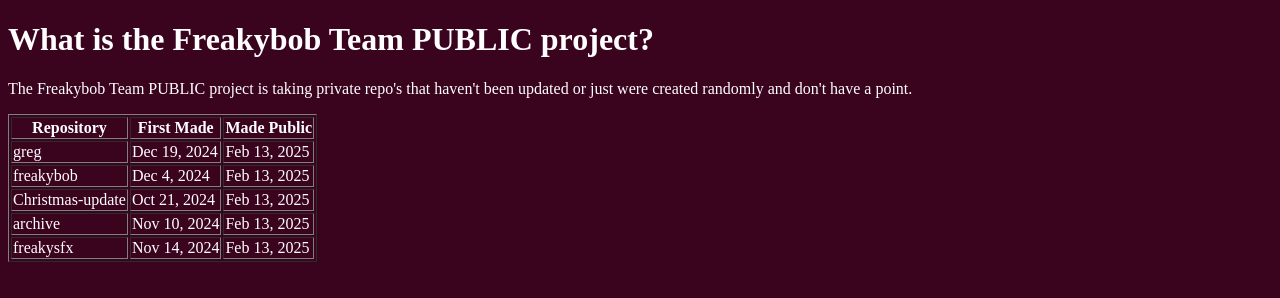
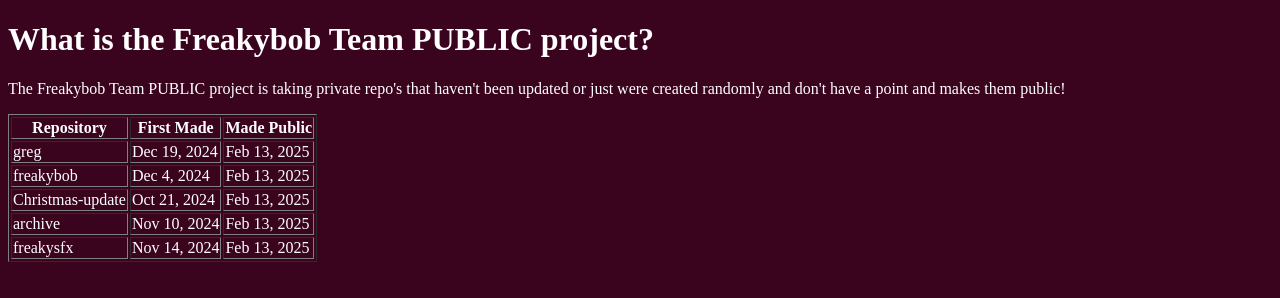
Before and after one commit to Freakybob-Team/Freakybob-Team-PUBLIC-project, a plain HTML site: page src/index.html in a window 1280 px wide. Drawn offline with Linux system fonts and the light colour scheme.

Commit message:
Update index.html

```diff
--- a/src/index.html
+++ b/src/index.html
@@ -6,7 +6,7 @@
   </head>
   <body>
       <h1>What is the Freakybob Team PUBLIC project?</h1>
-      <p>The Freakybob Team PUBLIC project is taking private repo's that haven't been updated or just were created randomly and don't have a point.</p>
+      <p>The Freakybob Team PUBLIC project is taking private repo's that haven't been updated or just were created randomly and don't have a point and makes them public!</p>
       <div id="mem"></div>
       <script src="js/greg.js"></script>
   </body>
```
